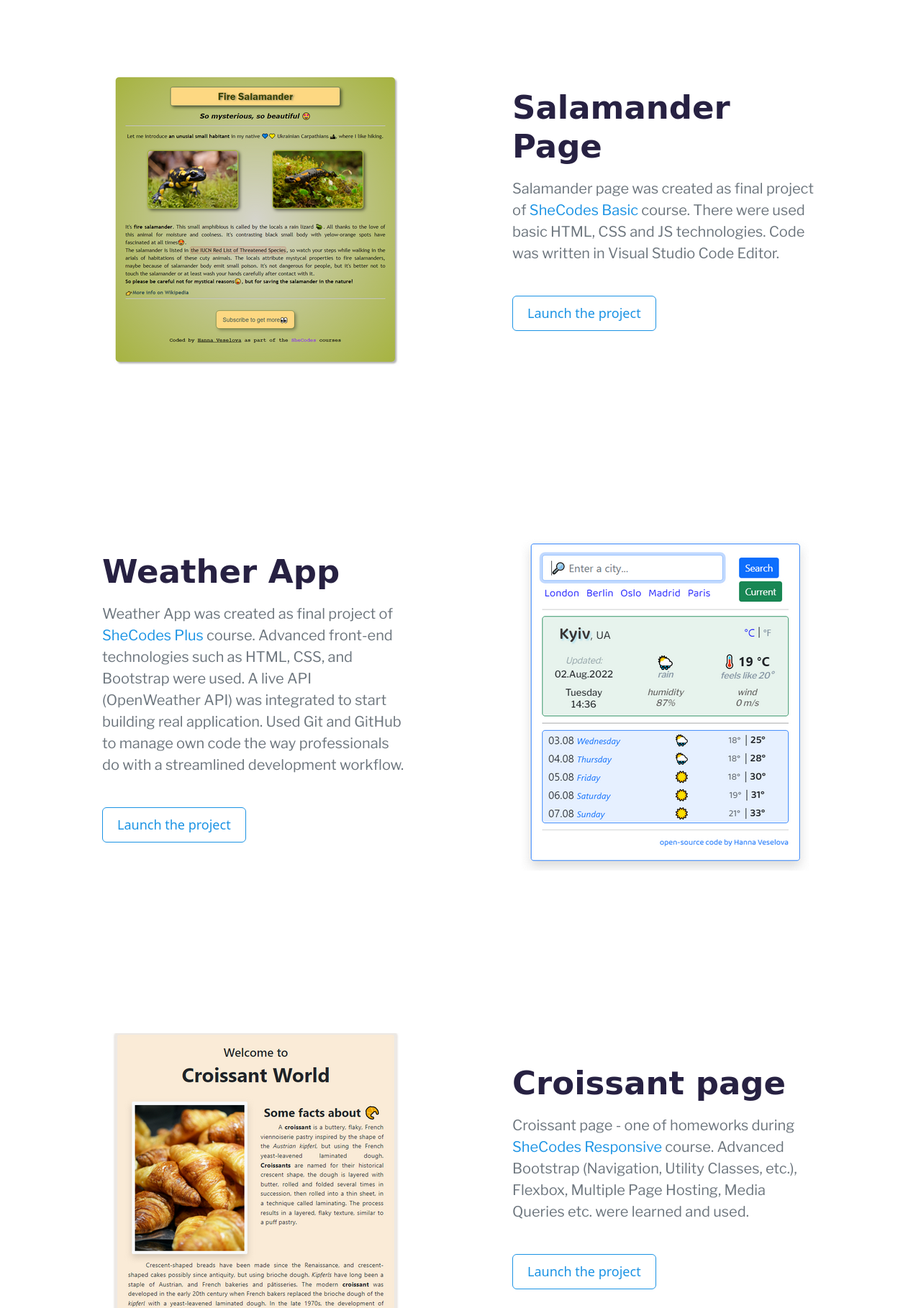
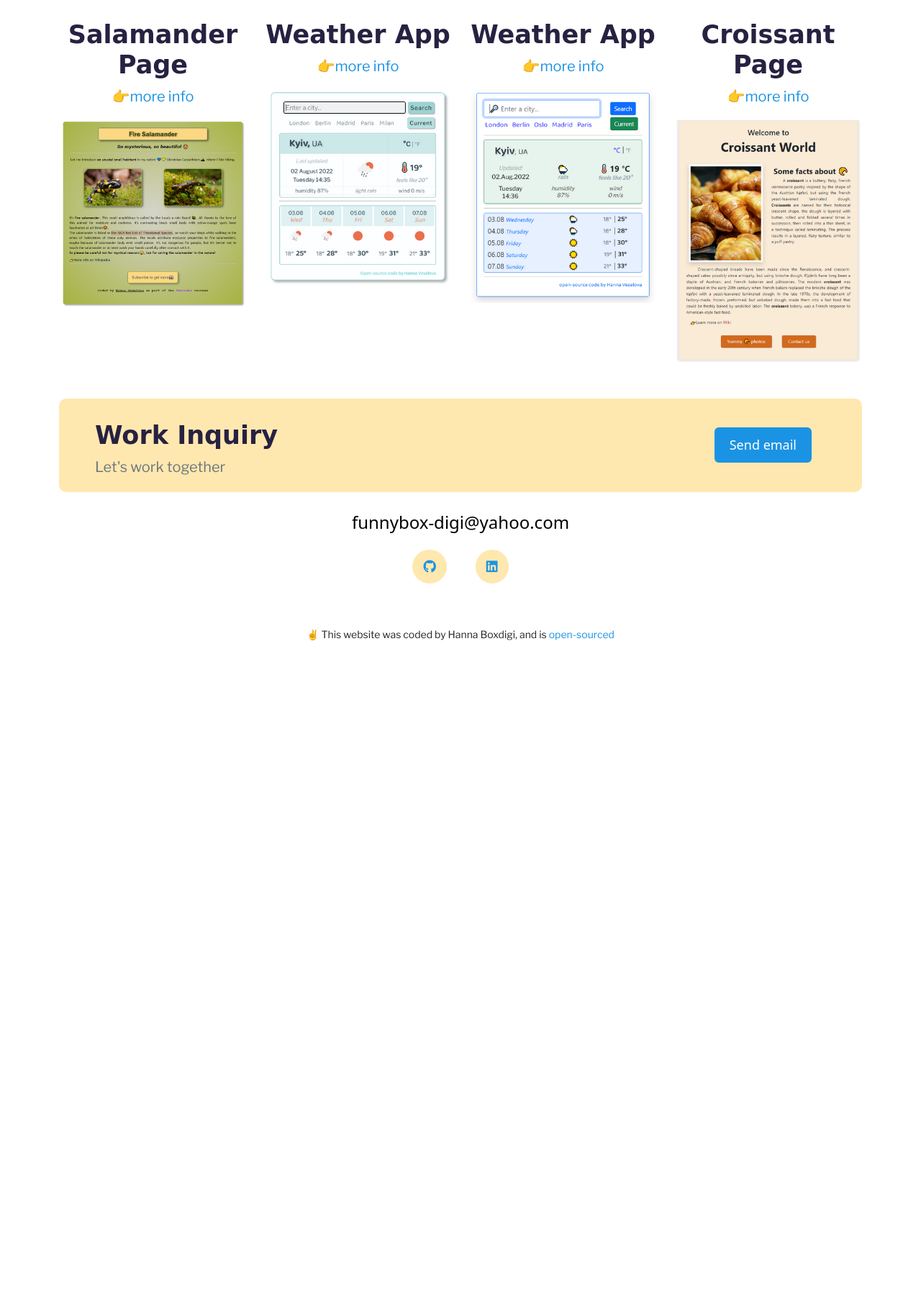
Before and after one commit to boxdigi/Portfolio, a plain HTML site: page index.html in a window 1280 px wide. Shown: the part 649-2467 px from the top of the page at 72% size. After the commit the page ends 1576 px from the top, so only its background shows below. Drawn offline with nearby package versions, Linux system fonts and the light colour scheme; a web font is replaced by a local one.

Commit message:
changes for better view
added resized images for Home page; added Id classes for navigation

```diff
--- a/index.html
+++ b/index.html
@@ -52,79 +52,40 @@
     </div>
   </div>
   <p class=" fs-3 text-center pt-5 m-3">Some projects that I've created and want to share</p>
+
   <div class="container">
     <div class="row mb-5">
-      <div class="col text-center d-none d-md-block mt-4">
-        <img src="/img/salamander.PNG" alt="salamander page preview" title="salamander page preview" class="img-fluid ">
+      <div class="col-lg-3 text-center mt-4">
+        <h3>Salamander Page</h3>
+        <p><a href="/projects.html#salamander-page" target="_blank" class="shecodes-links">👉more
+            info</a></p>
+        <img src="/img/salamander_resize.PNG" alt="salamander page preview" title="salamander page preview"
+          class="img-fluid ">
       </div>
-      <div class="col">
-        <div class="project-description">
-          <h2 class="mb-3">Salamander Page</h2>
-          <p class="text-muted mb-4">Salamander page was created as final project of
-            <a href="https://www.shecodes.io/workshop" class="shecodes-links" target="_blank">SheCodes
-              Basic</a> course.
-            There were used basic HTML, CSS and JS technologies. Code was written in
-            Visual Studio Code
-            Editor.
-          </p>
-          <div>
-            <a href="https://shiny-lokum-059801.netlify.app/" target="_blank" class="btn btn-branding-outline">Launch
-              the
-              project</a>
-          </div>
-        </div>
+      <div class="col-lg-3 text-center mt-4">
+        <h3>Weather App</h3>
+        <p><a href="/projects.html#weather-main" target="_blank" class="shecodes-links">👉more
+            info</a></p>
+        <img src="/img/weather-main_resize.PNG" alt="weather-main app preview" title="weather app preview"
+          class="img-fluid ">
       </div>
-    </div>
-    <div class="row mb-5">
-      <div class="col">
-        <div class="project-description">
-          <h2 class="mb-3">Weather App</h2>
-          <p class="text-muted mb-4">Weather App was created as final project of <a
-              href="https://www.shecodes.io/workshop-plus" class="shecodes-links" target="_blank">SheCodes
-              Plus</a>
-            course.
-            Advanced front-end technologies such as HTML, CSS, and Bootstrap were
-            used.
-            A live API
-            (OpenWeather API) was
-            integrated to start building real application. Used Git and
-            GitHub to manage
-            own code the way professionals do with a streamlined development
-            workflow.
-          </p>
-          <div>
-            <a href="https://shiny-souffle-06ce8d.netlify.app/" target="_blank" class="btn btn-branding-outline">Launch
-              the project</a>
-          </div>
-        </div>
+      <div class="col-lg-3 text-center mt-4">
+        <h3>Weather App</h3>
+        <p><a href="/projects.html#weather-alt" target="_blank" class="shecodes-links">👉more
+            info</a></p>
+        <img src="/img/weather-alt_resize.PNG" alt="weather-alt app preview" title="weather app preview"
+          class="img-fluid ">
       </div>
-      <div class="col text-center d-none d-md-block mt-4">
-        <img src="/img/weather-alt.PNG" alt="weather app preview" title="weather app preview" class="img-fluid">
-      </div>
-    </div>
-    <div class="row">
-      <div class="col text-center d-none d-md-block">
-        <img src="/img/croissant.PNG" alt="croissant page preview" title="croissant page preview" class="img-fluid">
-      </div>
-      <div class="col">
-        <div class="project-description">
-          <h2 class="mb-3">Croissant page</h2>
-          <p class="text-muted mb-4">Croissant page - one of homeworks during <a
-              href="https://www.shecodes.io/responsive" class="shecodes-links" target="_blank">SheCodes
-              Responsive</a> course. Advanced Bootstrap (Navigation, Utility
-            Classes,
-            etc.), Flexbox,
-            Multiple Page Hosting, Media Queries etc. were learned and used.</p>
-          <div>
-            <a href="https://astonishing-gingersnap-e35575.netlify.app/" target="_blank"
-              class="btn btn-branding-outline">Launch the
-              project</a>
-          </div>
-        </div>
+      <div class="col-lg-3 text-center mt-4">
+        <h3>Croissant Page</h3>
+        <p><a href="/projects.html#croissant-page" target="_blank" class="shecodes-links">👉more
+            info</a></p>
+        <img src="/img/croissant_resize.PNG" alt="croissant page preview" title="croissant page preview"
+          class="img-fluid ">
       </div>
     </div>
     <footer>
-      <div class="contact-box d-flex justify-content-between mb-4">
+      <div class="contact-box d-flex justify-content-between mt-3 mb-4">
         <div>
           <h3>Work Inquiry</h3>
           <p class="text-muted">Let's work together</p>
--- a/styles.css
+++ b/styles.css
@@ -98,7 +98,6 @@ li {
 
 .heading .transbox {
     margin: 30px 75px 15px;
-
 }
 
 
@@ -134,25 +133,6 @@ li {
     margin: 20px;
 }
 
-.about,
-.works {
-    padding: 50px 20px;
-}
-
-.about-description,
-.works-description {
-    margin: 20px;
-}
-
-.about h1 {
-    font-size: 64px;
-}
-
-.about h2 {
-    font-size: 18px;
-    font-family: var(--main-font-family);
-}
-
 .logo {
     max-height: 45px;
     padding: 5px;
@@ -186,20 +166,7 @@ nav li.active {
     color: var(--branding-color)
 }
 
-.works-description h1 {
-    font-size: 62px;
-    line-height: 80px;
-}
 
-.works-description h3 {
-    font-size: 24px;
-    line-height: 1.5;
-    font-family: var(--secondary-font-family);
-}
-
-.works-description p {
-    font-size: 14px;
-}
 
 img {
     padding: 2px;
@@ -351,4 +318,12 @@ p.web {
     .col img {
         margin: 75px 50px 50px;
     }
+
+    .img-preview .col img {
+        margin: 50px 15px 20px;
+    }
+
+    .heading .transbox {
+        margin: 30px 250px 15px;
+    }
 }
```
Also changed, not shown: about.html (+4 -3 lines), projects.html (+5 -5 lines), img/croissant_resize.PNG (added), img/salamander_resize.PNG (added), img/weather-alt_resize.PNG (added), img/weather-main_resize.PNG (added).
